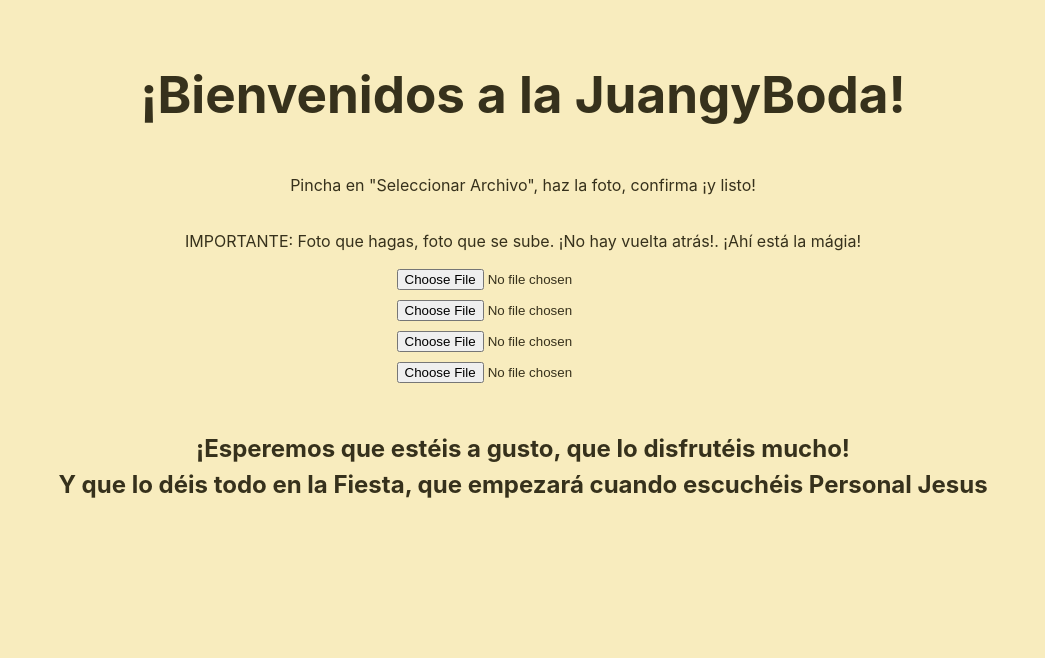
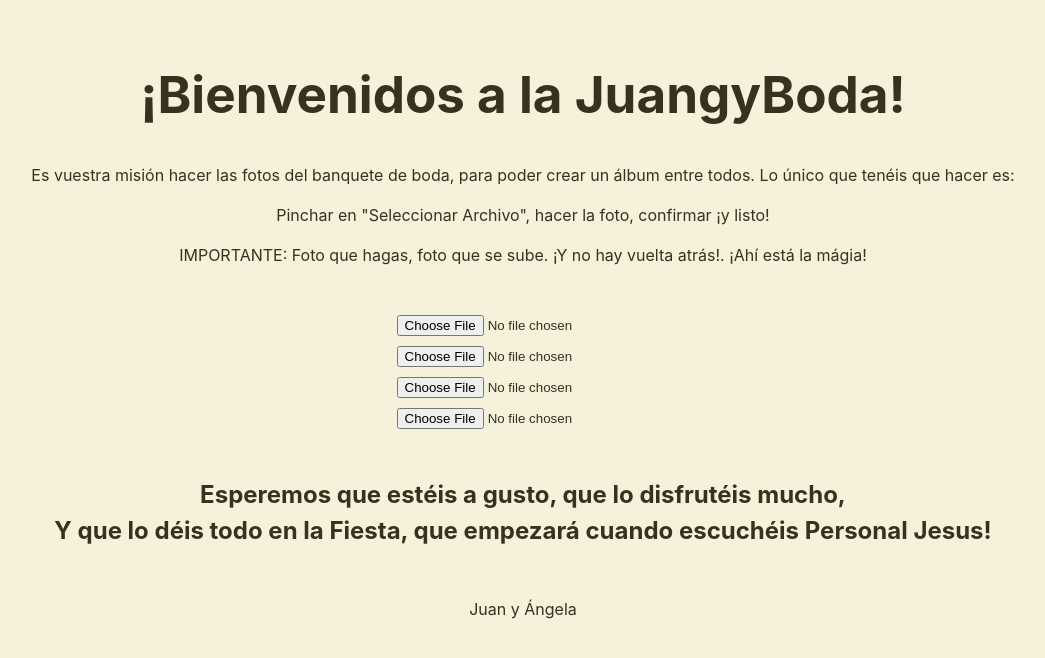
Before and after one commit to Depechejuan/Wedding-Photo-React, a React (Vite) app: page / in a window 1280 px wide. Shown: the top 658 px of the page, without its empty margins (117-1162 px from the left). Built offline with nearby package versions, Linux system fonts and the light colour scheme.

Commit message:
more changes on landing

```diff
--- a/src/App.css
+++ b/src/App.css
@@ -19,3 +19,15 @@
 .container {
     margin-top: 3rem;
 }
+
+.instructions {
+    margin-bottom: 2rem;
+}
+
+.instructions > p {
+    margin-top: 0.4rem;
+}
+
+.bottom {
+    margin-top: 3rem;
+}
--- a/src/components/Warning.jsx
+++ b/src/components/Warning.jsx
@@ -3,8 +3,8 @@ function Warning() {
         <>
             {/* <h2>¡¡LA FIESTA EMPIEZA CUANDO SUENE PERSONAL JESUS!!</h2> */}
             <div className="container">
-            <h2 className="desc">¡Esperemos que estéis a gusto, que lo disfrutéis mucho!</h2>
-            <h2 className="desc">Y que lo déis todo en la Fiesta, que empezará cuando escuchéis <strong>Personal Jesus</strong></h2>
+            <h2 className="desc">Esperemos que estéis a gusto, que lo disfrutéis mucho, </h2>
+            <h2 className="desc">Y que lo déis todo en la Fiesta, que empezará cuando escuchéis <strong>Personal Jesus</strong>!</h2>
             </div>
         </>
     )
--- a/src/index.css
+++ b/src/index.css
@@ -5,7 +5,7 @@
 
     color-scheme: light dark;
     color: #191503de;
-    background-color: #f7eab5de;
+    background-color: #f5efd6de;
 
     font-synthesis: none;
     text-rendering: optimizeLegibility;
--- a/src/pages/HomePage.jsx
+++ b/src/pages/HomePage.jsx
@@ -14,10 +14,15 @@ function UploadPhotos() {
             <h1>
                 ¡Bienvenidos a la JuangyBoda!
             </h1>
-            <p>Pincha en &quot;Seleccionar Archivo&quot;, haz la foto, confirma ¡y listo!</p>
-            <p>IMPORTANTE: Foto que hagas, foto que se sube. ¡No hay vuelta atrás!. ¡Ahí está la mágia!</p>
+            <div className="instructions">
+                <p>Es vuestra misión hacer las fotos del banquete de boda, para poder crear un álbum entre todos. Lo único que tenéis que hacer es:</p>
+                <p>Pinchar en &quot;Seleccionar Archivo&quot;, hacer la foto, confirmar ¡y listo!</p>
+                <p>IMPORTANTE: Foto que hagas, foto que se sube. ¡Y no hay vuelta atrás!. ¡Ahí está la mágia!</p>
+            </div>
             <Form />
             <Warning />
+
+            <p className="bottom">Juan y Ángela</p>
         </>
     )
 }
```
